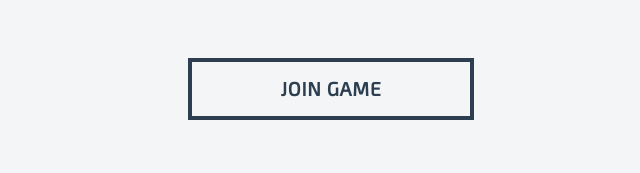
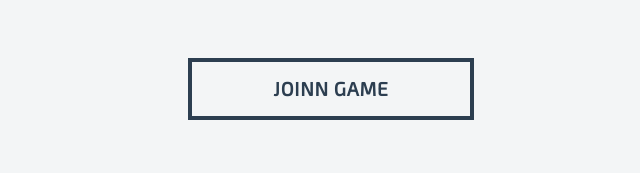
Before and after one commit to AlfGalf/NodeWarewolfJS, a website: page public/index.html in a window 1280 px wide. Shown: the part 299-472 px from the top of the page, 309-949 px from the left. Drawn offline with nearby package versions, Linux system fonts and the light colour scheme.

Commit message:
disable test

```diff
--- a/public/index.html
+++ b/public/index.html
@@ -19,7 +19,7 @@
 
     <!-- <label for="game_code">Game Code</label> -->
     <input type="text" id="game_code" name="Game code" maxlength='4' spellcheck="false"><br><br>
-    <button class="btn draw-border" onclick="joinGame()">Join Game</button><br><br>
+    <button class="btn draw-border" onclick="joinGame()" disabled>Joinn Game</button><br><br>
     <button class="btn draw-border" onclick="makeGame()">Host Game</button>
 </div>
 <div id="player_div">
```
